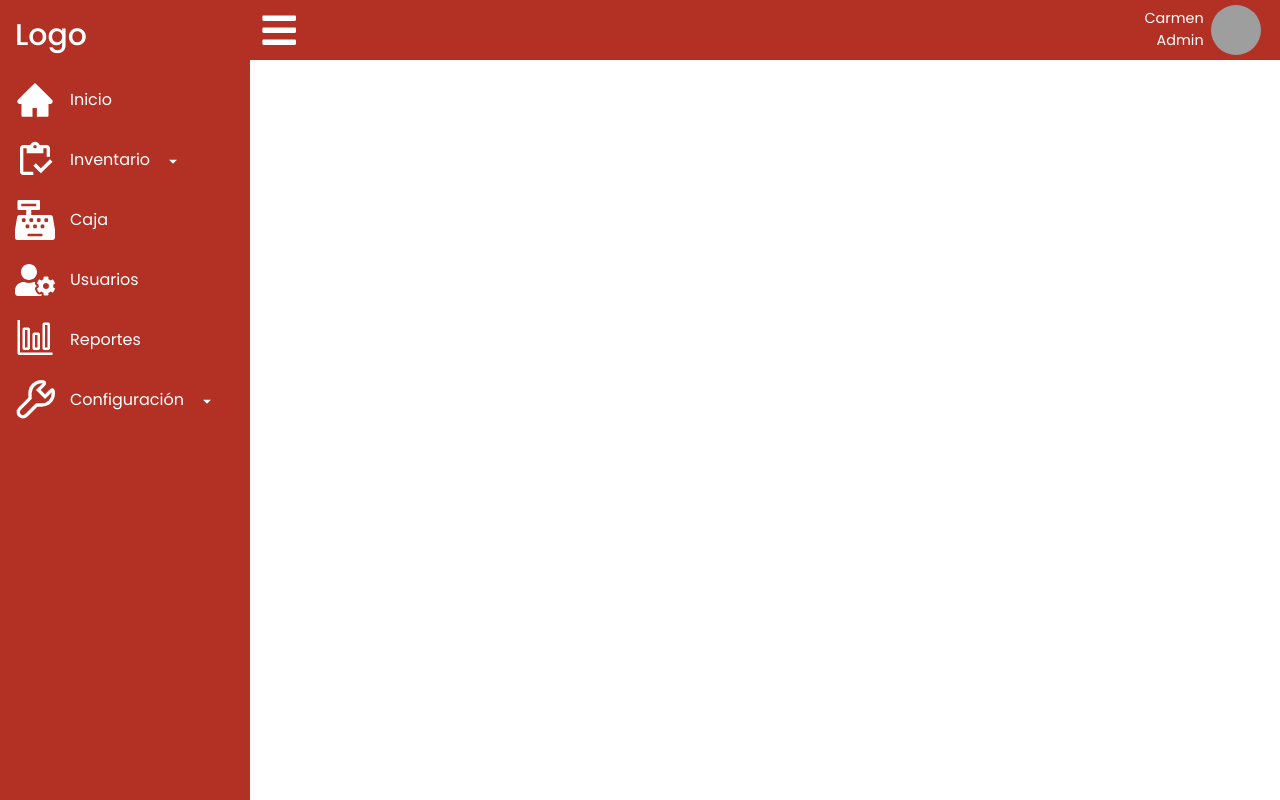
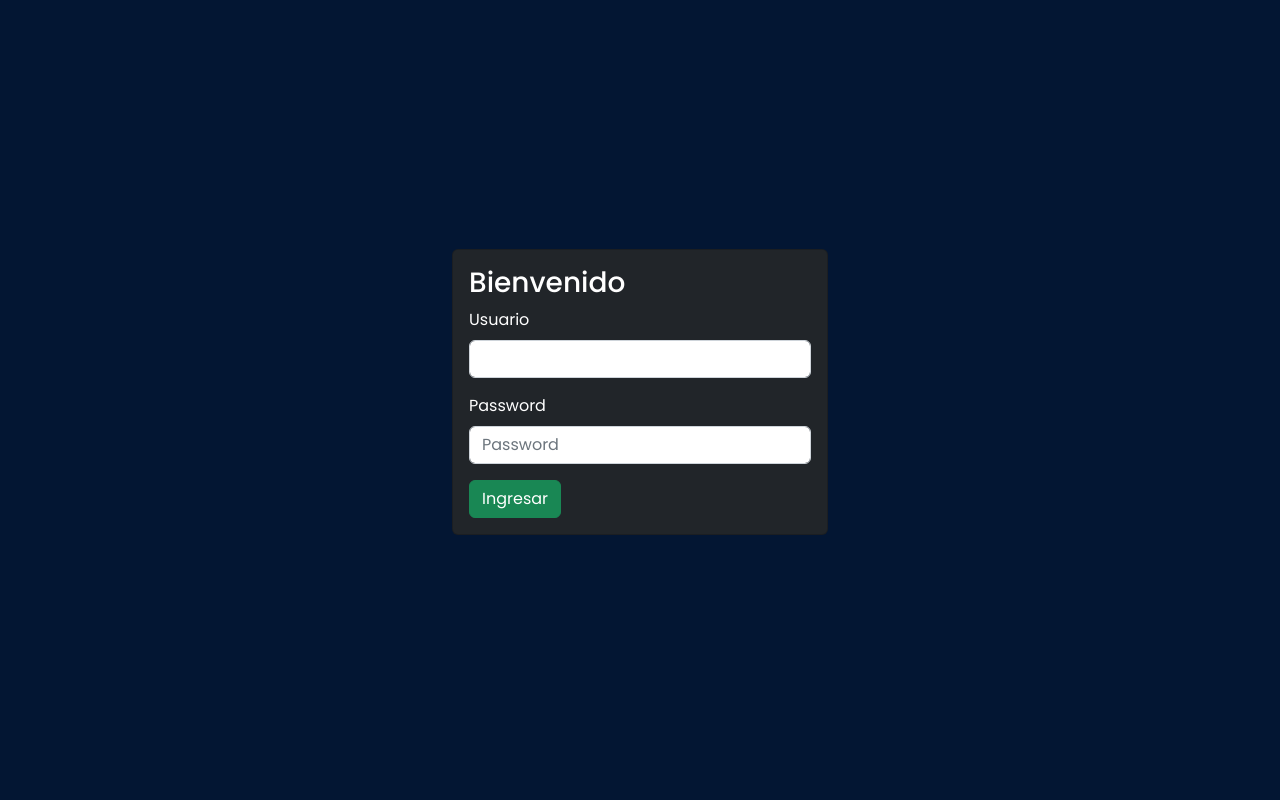
Before and after one commit to JefersonV/restaurante-web-app, a React (Vite) app in the folder ClientApp/: page /login in a window 1280 px wide. Built offline with nearby package versions, Linux system fonts and the light colour scheme; grey boxes are pictures that could not be loaded.

Commit message:
"Implementación de login y roles"

```diff
--- a/ClientApp/src/App.jsx
+++ b/ClientApp/src/App.jsx
@@ -1,4 +1,4 @@
-import { useState } from 'react'
+import { useState, useEffect } from 'react'
 import './styles/App.scss'
 import Home from './pages/Home'
 import Login from './pages/Login'
@@ -19,16 +19,49 @@ import {
     BrowserRouter,
     Routes,
     Route,
-  Link
+    Link,
+    Navigate
 } from "react-router-dom";
 import { SkeletonTheme } from 'react-loading-skeleton'
+import { ProtectedRoute } from "./components/ProtectedRoute";
+import useAuthStore from "./providers/User";
 
 function App() {
     const [pageTitle, setPageTitle] = useState("")
+    //const [isAuth, setIsAuth] = useState(false) // Estado para controlar si el usuario está autenticado
+
+    //Traemos los datos que necesitemos del estado global
+    const datosUsuario = useAuthStore((state) => ({
+        isAuth: state.isAuth,
+        rol: state.rol,
+    }));
+
+    //Traemos el método para cambiar los valores del estado
+    const { setUser } = useAuthStore();
 
     /* Cambiar el encabezado de la página */
     const setTitle = (title) => {
-    setPageTitle(title)
+        setPageTitle(title);
+    }
+
+    useEffect(() => {
+        const token = localStorage.getItem('token') // Obtener el token almacenado en el navegador
+        if (token) {
+            setUser(true, localStorage.getItem('token'), localStorage.getItem('user'), localStorage.getItem('rol')); // Si el token existe, el usuario está autenticado
+        }
+    }, []);
+
+    if (!datosUsuario.isAuth) {
+        return (
+            <>
+                <BrowserRouter>
+                    <Routes>
+                        <Route path="/login" element={<Login />} />
+                        <Route path="*" element={<Navigate replace to="/login" />} />
+                    </Routes>
+                </BrowserRouter>
+            </>
+        )
     }
 
     return (
@@ -38,22 +71,51 @@ function App() {
                     {/* Sidebar */}
                     <Sidebar pageTitle={pageTitle}>
                         <Routes>
+                            {/* Rutas que pueden ser accedidas por usuarios autenticados*/}
                             <Route
                                 exact path="/"
-                element={<Home setTitle={setTitle} /> }
+                                element={
+                                    <ProtectedRoute isAllowed={datosUsuario.isAuth}>
+                                        <Home setTitle={setTitle} />
+                                    </ProtectedRoute>
+                                }
                             />
+                            {/* Rutas que pueden ser accedidas por usuarios autenticados y que sean 'Administrador' */}
                             <Route
-                path="/login"
-                element={<Login /> }
+                                element={
+                                    <ProtectedRoute
+                                        redirectTo="/"
+                                        isAllowed={datosUsuario.isAuth && datosUsuario.rol === "Administrador"}
                                     />
+                                }
+                            >
                                 <Route
                                     path="/inventory"
                                     element={<Inventory setTitle={setTitle} />}
                                 />
+                                {/* Colocar las demas */}
+
+                            </Route>
+                            {/* Rutas que pueden ser accedidas por usuarios autenticados y que sean 'Invitado' o 'Administrador' */}
+                            <Route
+                                element={
+                                    <ProtectedRoute
+                                        redirectTo="/"
+                                        isAllowed={
+                                            datosUsuario.isAuth &&
+                                            (datosUsuario.rol === "Administrador" ||
+                                                datosUsuario.rol === "Invitado")
+                                        }
+                                    />
+                                }
+                            >
                                 <Route
                                     path="/sales"
                                     element={<Sales setTitle={setTitle} />}
                                 />
+                                {/* Colocar las demas */}
+                            </Route>
+                            {/* */ }
                             <Route
                                 path="/new"
                                 element={<IndividualSale setTitle={setTitle} />}
@@ -94,6 +156,10 @@ function App() {
                                 path="/customers"
                                 element={<Customers setTitle={setTitle} />}
                             />
+                            <Route
+                                path="*"
+                                element={<Navigate replace to="/" />}
+                            />
                         </Routes>
                     </Sidebar>
                 </BrowserRouter>
@@ -101,6 +167,7 @@ function App() {
             </SkeletonTheme>
         </>
     )
+
 }
 
 export default App
--- /dev/null
+++ b/ClientApp/src/components/ProtectedRoute.jsx
@@ -0,0 +1,16 @@
+import { Navigate, Outlet } from "react-router-dom";
+
+export const ProtectedRoute = ({
+    // eslint-disable-next-line react/prop-types
+    isAllowed,
+    // eslint-disable-next-line react/prop-types
+    children,
+    // eslint-disable-next-line react/prop-types
+    redirectTo = "/",
+}) => {
+    if (!isAllowed) {
+        return <Navigate to={redirectTo} />;
+    }
+
+    return children ? children : <Outlet />;
+};
--- a/ClientApp/src/pages/Home.jsx
+++ b/ClientApp/src/pages/Home.jsx
@@ -8,7 +8,7 @@ function Home (props) {
   useEffect(() => {
     // Para establecer en el módulo en el que nos encontramos
     props.setTitle("Dashboard");
-  });
+  }, []);
   /* isOpen (globalstate) -> para que el contenido se ajuste según el ancho de la sidebar (navegación) */
   const isOpen = useStore((state) => state.sidebar)
 
--- a/ClientApp/src/pages/Login.jsx
+++ b/ClientApp/src/pages/Login.jsx
@@ -1,11 +1,75 @@
-import React from 'react'
+import { useState } from "react";
 
 function Login() {
-  return (
-    <>
-      <p>Componente login</p>
-    </>
-  )
+    const [user, setUser] = useState("");
+    const [password, setPassword] = useState("");
+    const [response, setResponse] = useState("");
+
+    const estilosDiv = {
+        display: "flex",
+        justifyContent: "center",
+        alignItems: "center",
+        height: "100vh",
+        backgroundColor: "#031633",
+    };
+
+    const handleSubmit = async (event) => {
+        //event.preventDefault();
+        //const requestOptions = {
+            //method: "POST",
+            //headers: { "Content-Type": "application/json" },
+            //body: JSON.stringify({ user: user, password: password }),
+        //};
+        //const response = await fetch("/login", requestOptions);
+        //const data = await response.json();
+        //setResponse(data);
+        localStorage.setItem('token', 'fadskjfhasdkfasdf456fasdf454');
+        localStorage.setItem('user', 'bryanchavajay');
+        localStorage.setItem('rol', 'Invitado');
+    };
+
+    return (
+        <>
+            <div className="contenedor-login" style={estilosDiv}>
+                <div className="card text-bg-dark mb-3">
+                    <div className="card-body">
+                        <h3>Bienvenido</h3>
+                        <form onSubmit={handleSubmit}>
+                            <div className="mb-3">
+                                <label htmlFor="text" className="form-label">
+                                    Usuario
+                                </label>
+                                <input
+                                    type="text"
+                                    className="form-control"
+                                    id="inputUser"
+                                    value={user}
+                                    onChange={(event) => setUser(event.target.value)}
+                                />
+                            </div>
+                            <div className="mb-3">
+                                <label htmlFor="inputPassword" className="form-label">
+                                    Password
+                                </label>
+                                <input
+                                    type="password"
+                                    className="form-control"
+                                    id="inputPassword"
+                                    placeholder="Password"
+                                    value={password}
+                                    onChange={(event) => setPassword(event.target.value)}
+                                />
+                            </div>
+                            <button type="submit" className="btn btn-success">
+                                Ingresar
+                            </button>
+                        </form>
+                        {response && <p>{response.message}</p>}
+                    </div>
+                </div>
+            </div>
+        </>
+    );
 }
 
-export default Login
+export default Login;
--- /dev/null
+++ b/ClientApp/src/providers/User.jsx
@@ -0,0 +1,17 @@
+import { create } from "zustand";
+
+const useAuthStore = create((set) => ({
+    isAuth: false,
+    token: "",
+    nombreUsuario: "",
+    rol: "",
+    setUser: (nesAuth, newToken, newNombreUsuario, newRol) =>
+        set(() => ({
+            isAuth: nesAuth,
+            token: newToken,
+            nombreUsuario: newNombreUsuario,
+            rol: newRol,
+        })),
+}));
+
+export default useAuthStore;
```
Lines whose indentation alone changed are shown as unchanged.
